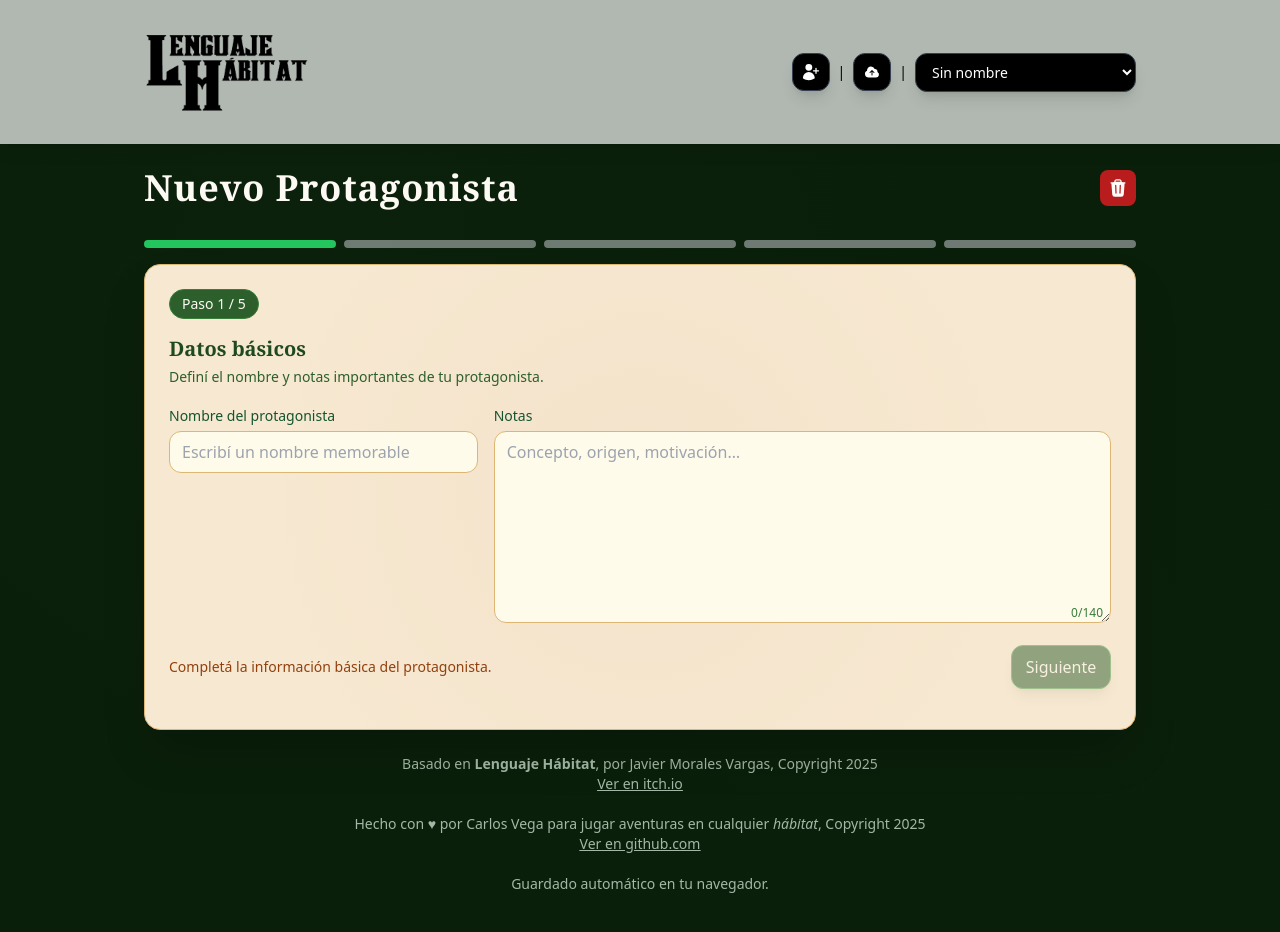
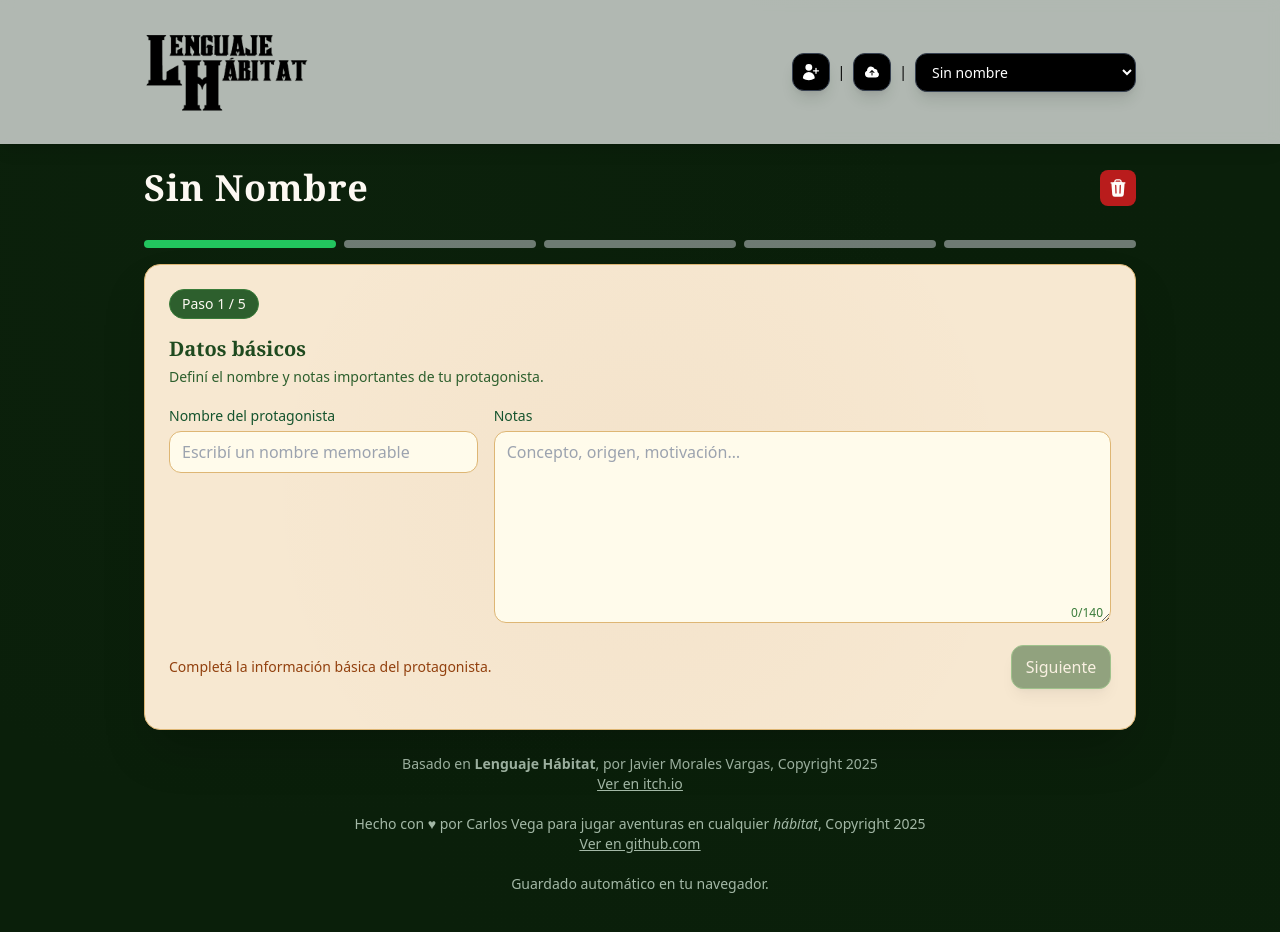
Before and after one commit to alterx/lenguaje-habitat-character-creator, a React (Vite) app: page / in a window 1280 px wide. Both pictures are taken after a click on the button "¡Crear mi primer protagonista!". Built offline with nearby package versions, Linux system fonts and the light colour scheme; the HTML template or start-up script is replaced by a standard one.

Commit message:
update new character placeholder

```diff
--- a/src/App.tsx
+++ b/src/App.tsx
@@ -372,9 +372,7 @@ export default function App() {
               {selectedChar && (
                 <div className="gap-4 flex pb-8 items-center">
                   <h1 className="text-4xl text-parchment-100 font-bold font-serif tracking-wide flex-1">
-                    {selectedChar?.name
-                      ? selectedChar.name
-                      : 'Nuevo Protagonista'}
+                    {selectedChar?.name ? selectedChar.name : 'Sin Nombre'}
                   </h1>
 
                   {/* Mobile collapse toggle */}
```
